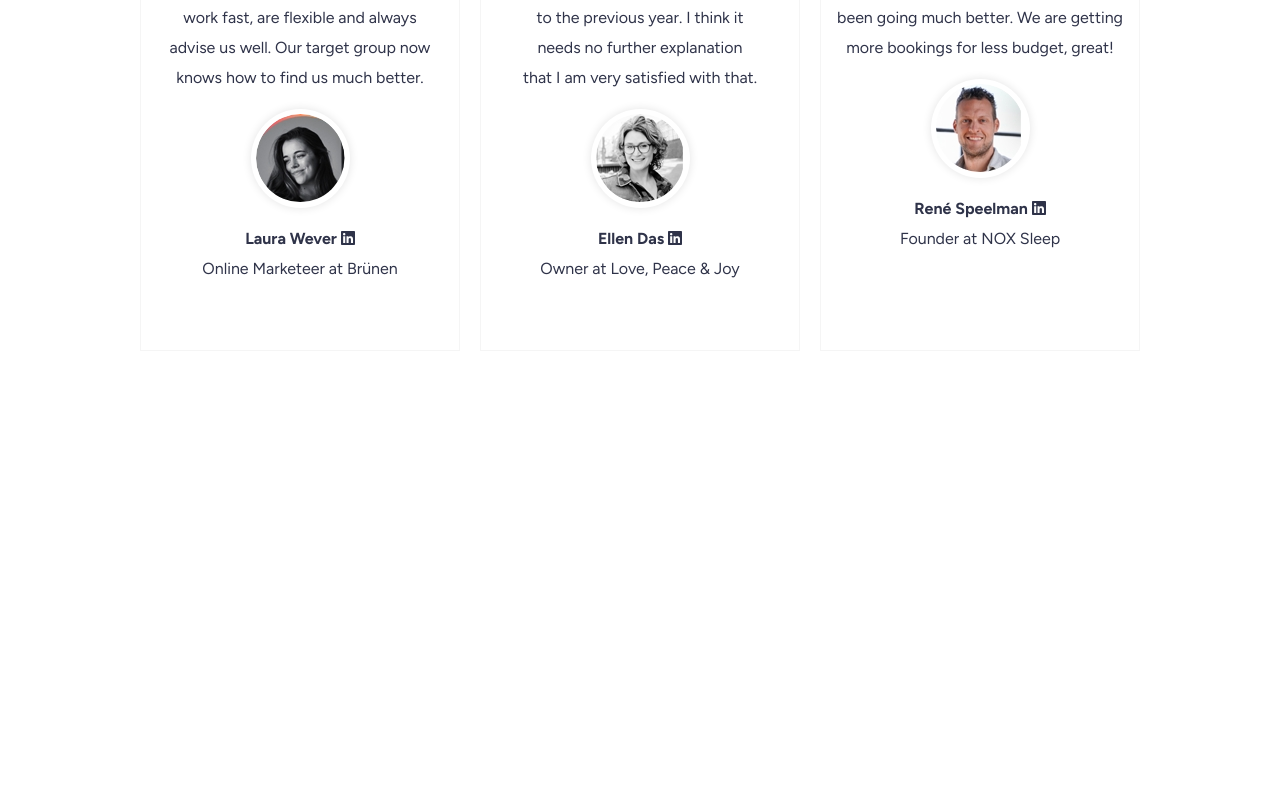
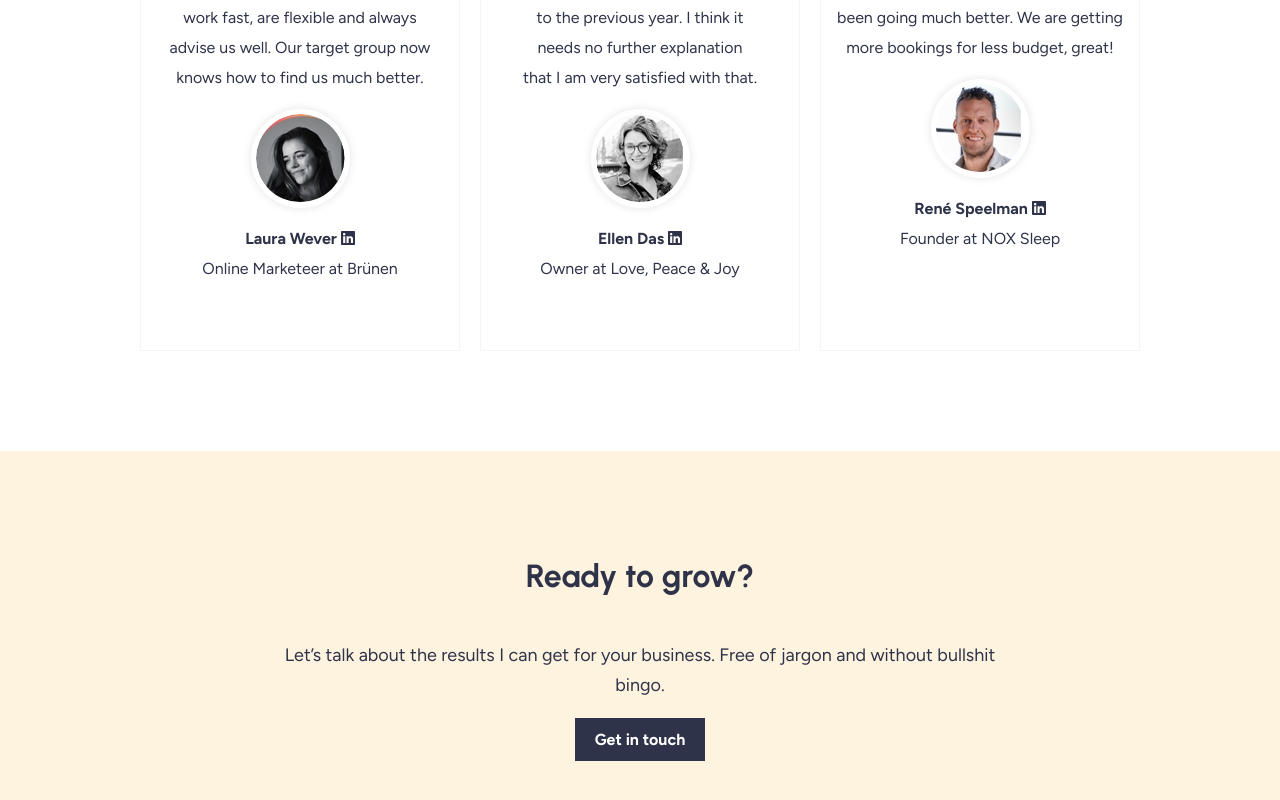
Before and after one commit to alexneumayr/react-landing-page-clone, a JavaScript app: page / in a window 1280 px wide. Shown: the part 3874-4674 px from the top of the page. Before the commit the page ends 4325 px from the top, so only its background shows below. Built offline with nearby package versions, Linux system fonts and the light colour scheme; the HTML template or start-up script is replaced by a standard one.

Commit message:
Add ReadyToGrow

```diff
--- a/src/App.js
+++ b/src/App.js
@@ -4,6 +4,7 @@ import Companies from './Companies/Companies.js';
 import GetInTouch from './GetInTouch/GetInTouch.js';
 import Header from './Header/Header.js';
 import PageTop from './PageTop/PageTop.js';
+import ReadyToGrow from './ReadyToGrow/ReadyToGrow';
 import Services from './Services/Services.js';
 import Testimonials from './Testimonials/Testimonials.js';
 
@@ -18,6 +19,7 @@ export default function App() {
         <Services />
         <GetInTouch />
         <Testimonials />
+        <ReadyToGrow />
       </main>
     </div>
   );
--- /dev/null
+++ b/src/ReadyToGrow/ReadyToGrow.js
@@ -0,0 +1,15 @@
+import LinkButton from '../LinkButton/LinkButton';
+import styles from './ReadyToGrow.module.css';
+
+export default function ReadyToGrow() {
+  return (
+    <div className={styles.root}>
+      <h2>Ready to grow?</h2>
+      <p className={styles.growParagraph}>
+        Let’s talk about the results I can get for your business. Free of jargon
+        and without bullshit bingo.
+      </p>
+      <LinkButton href="/">Get in touch</LinkButton>
+    </div>
+  );
+}
--- /dev/null
+++ b/src/ReadyToGrow/ReadyToGrow.module.css
@@ -0,0 +1,13 @@
+.root {
+  height: 389px;
+  background-color: rgb(254, 243, 223);
+  display: flex;
+  flex-direction: column;
+  justify-content: center;
+  align-items: center;
+}
+
+.growParagraph {
+  width: 730px;
+  text-align: center;
+}
```
